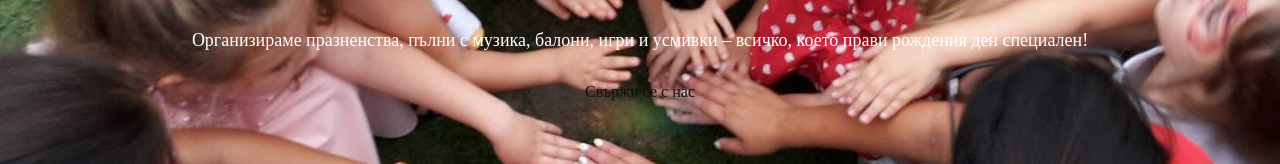
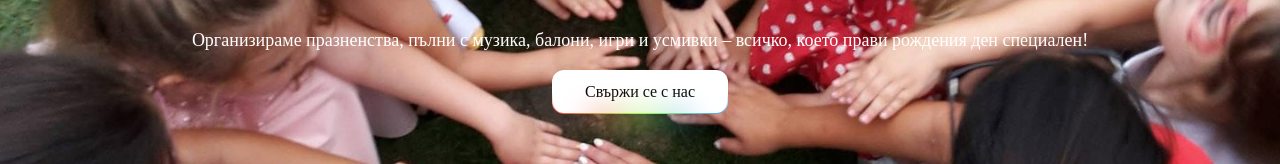
Before and after one commit to jivko25/Veseliashko, a Nuxt app: page / in a window 1280 px wide. Shown: the part 392-556 px from the top of the page. Built offline with nearby package versions, Linux system fonts and the light colour scheme.

Commit message:
fix button colors

```diff
--- a/components/RainbowButton.vue
+++ b/components/RainbowButton.vue
@@ -3,7 +3,7 @@
         'rainbow-button',
         'group relative inline-flex h-11 cursor-pointer items-center justify-center rounded-xl border-0 bg-[length:200%] px-8 py-2 font-medium text-primary-foreground transition-colors [background-clip:padding-box,border-box,border-box] [background-origin:border-box] [border:calc(0.08*1rem)_solid_transparent] focus-visible:outline-none focus-visible:ring-1 focus-visible:ring-ring disabled:pointer-events-none disabled:opacity-50',
         'before:absolute before:bottom-[-20%] before:left-1/2 before:z-0 before:h-1/5 before:w-3/5 before:-translate-x-1/2 before:bg-[linear-gradient(90deg,var(--color-1),var(--color-5),var(--color-3),var(--color-4),var(--color-2))] before:bg-[length:200%] before:[filter:blur(calc(0.8*1rem))]',
-        'dark:bg-[linear-gradient(#fff,#fff),linear-gradient(#fff_50%,rgba(255,255,255,0.6)_80%,rgba(0,0,0,0)),linear-gradient(90deg,var(--color-1),var(--color-5),var(--color-3),var(--color-4),var(--color-2))]',
+        'bg-[linear-gradient(#fff,#fff),linear-gradient(#fff_50%,rgba(255,255,255,0.6)_80%,rgba(0,0,0,0)),linear-gradient(90deg,var(--color-1),var(--color-5),var(--color-3),var(--color-4),var(--color-2))]',
         props.class,
     )
         ">
```
